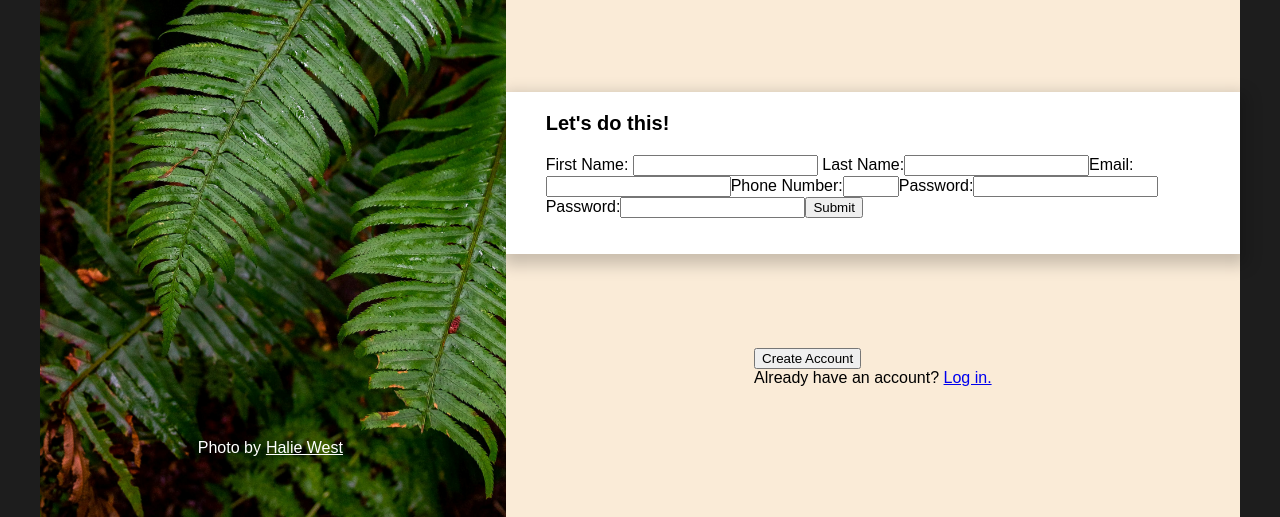
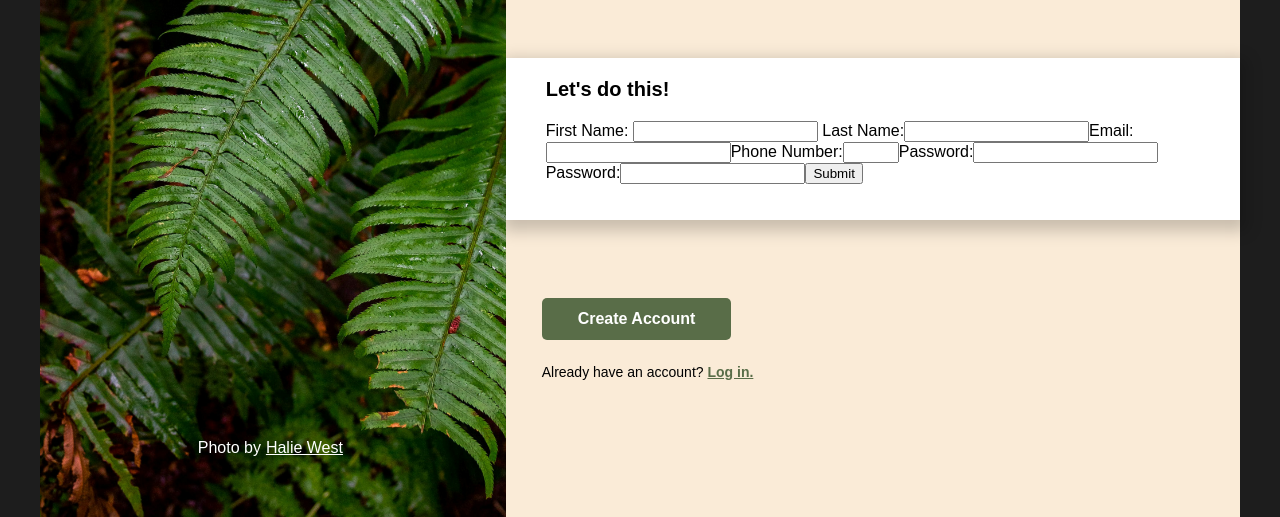
Before and after one commit to brebierod/signup-form, a plain HTML site: page index.html in a window 1280 px wide. Shown: the part 283-800 px from the top of the page. Drawn offline with Linux system fonts and the light colour scheme.

Commit message:
Complete submit section

```diff
--- a/style.css
+++ b/style.css
@@ -99,3 +99,27 @@ form {
     padding: 20px 20px;
     margin-left: 20px;
 }
+
+#submit {
+    align-self: flex-start;
+}
+
+button {
+    background-color: #596D48;
+    border-radius: 5px;
+    border: none;
+    padding: 12px 36px;
+    font-size: 16px;
+    font-weight: bold;
+    color: white;
+}
+
+#submit p {
+    padding: 24px 0;
+    font-size: 14px;
+}
+
+#submit a{
+    color: #596D48;
+    font-weight: bold;
+}
```
